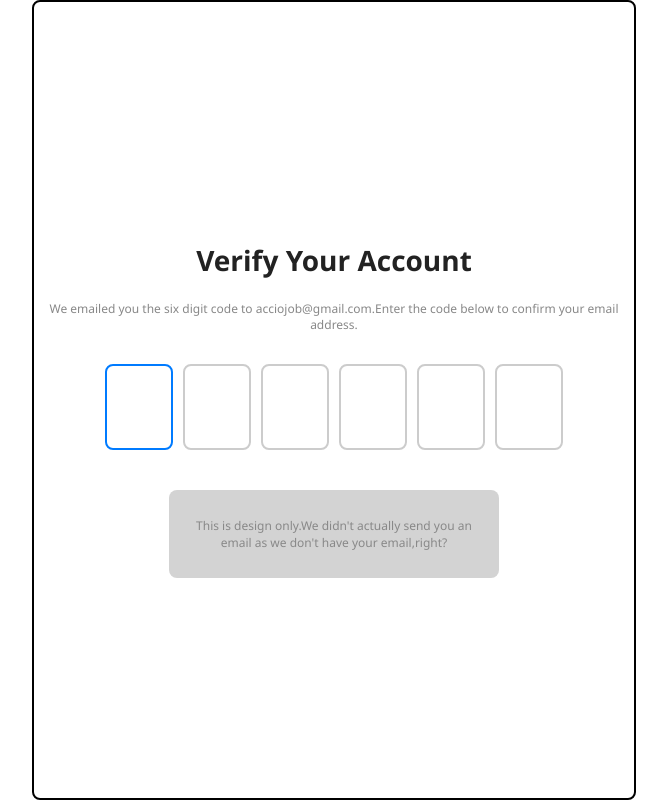
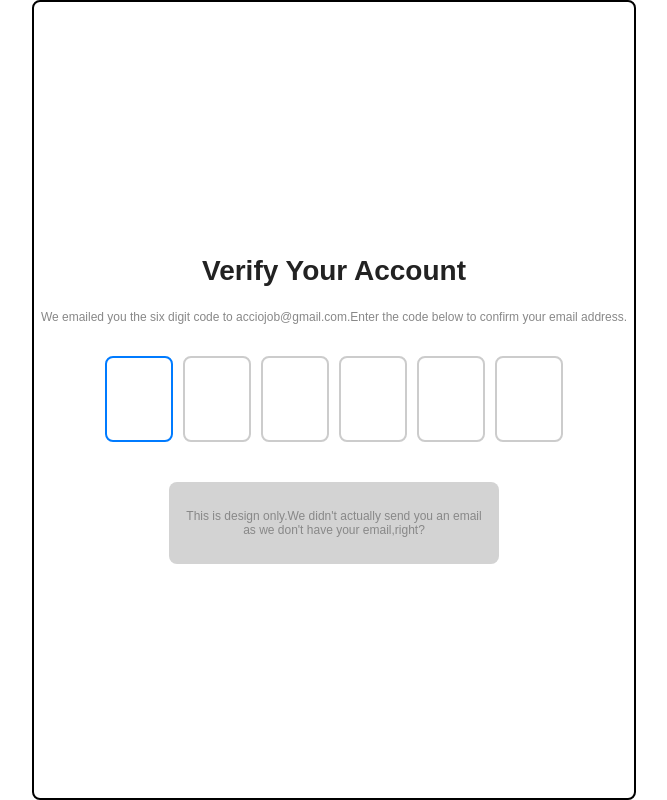
Before and after one commit to acciojob/OTP-Prakashsingh22, a website: page main.html in a window 1280 px wide. Shown: the whole page, without its empty margins (306-973 px from the left). Drawn offline with Linux system fonts and the light colour scheme.

Commit message:
created a submission

```diff
--- a/styles.css
+++ b/styles.css
@@ -1,6 +1,6 @@
 
 body {
-    font-family: "Segoe UI", Tahoma, Geneva, Verdana, sans-serif;
+    font-family: sans-serif;
     background-color: white;
     display: flex;
     flex-direction: column;
```
